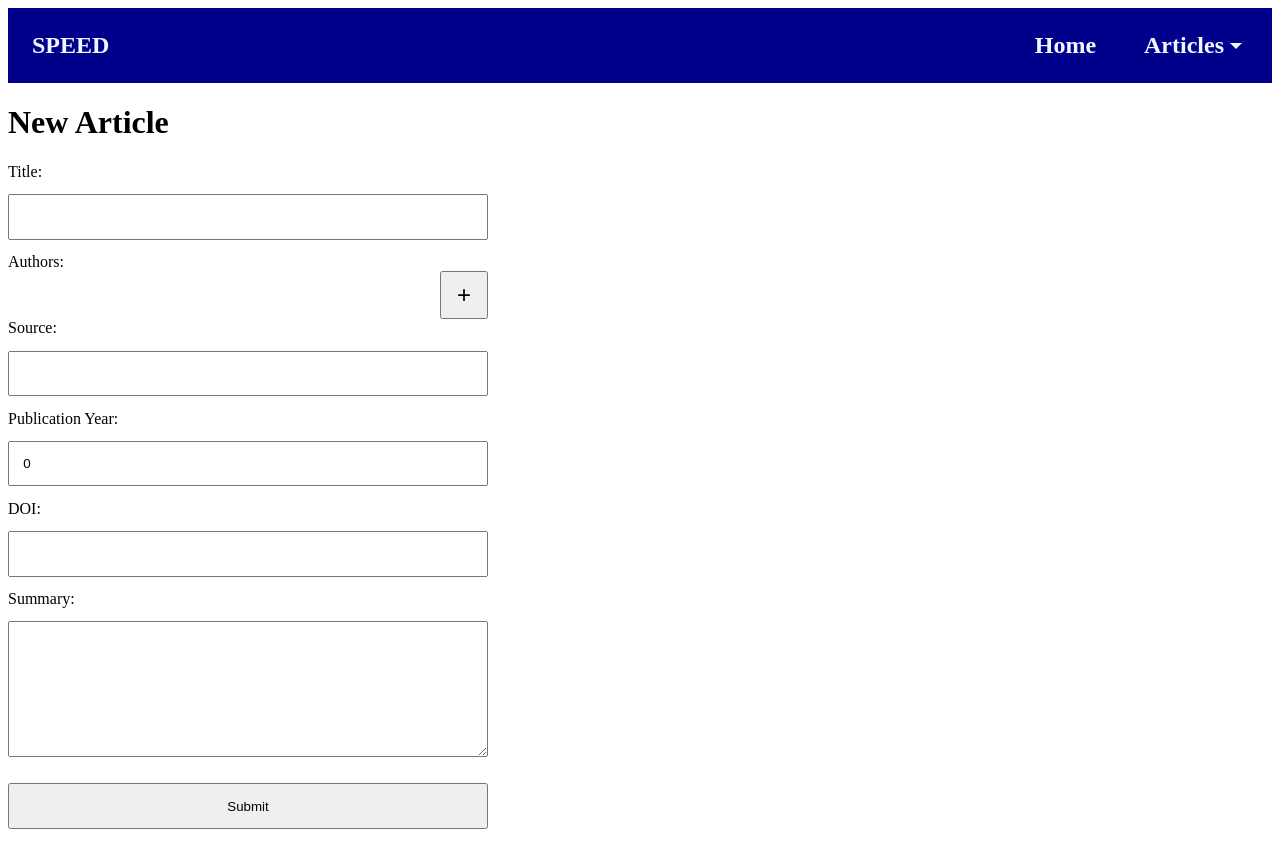
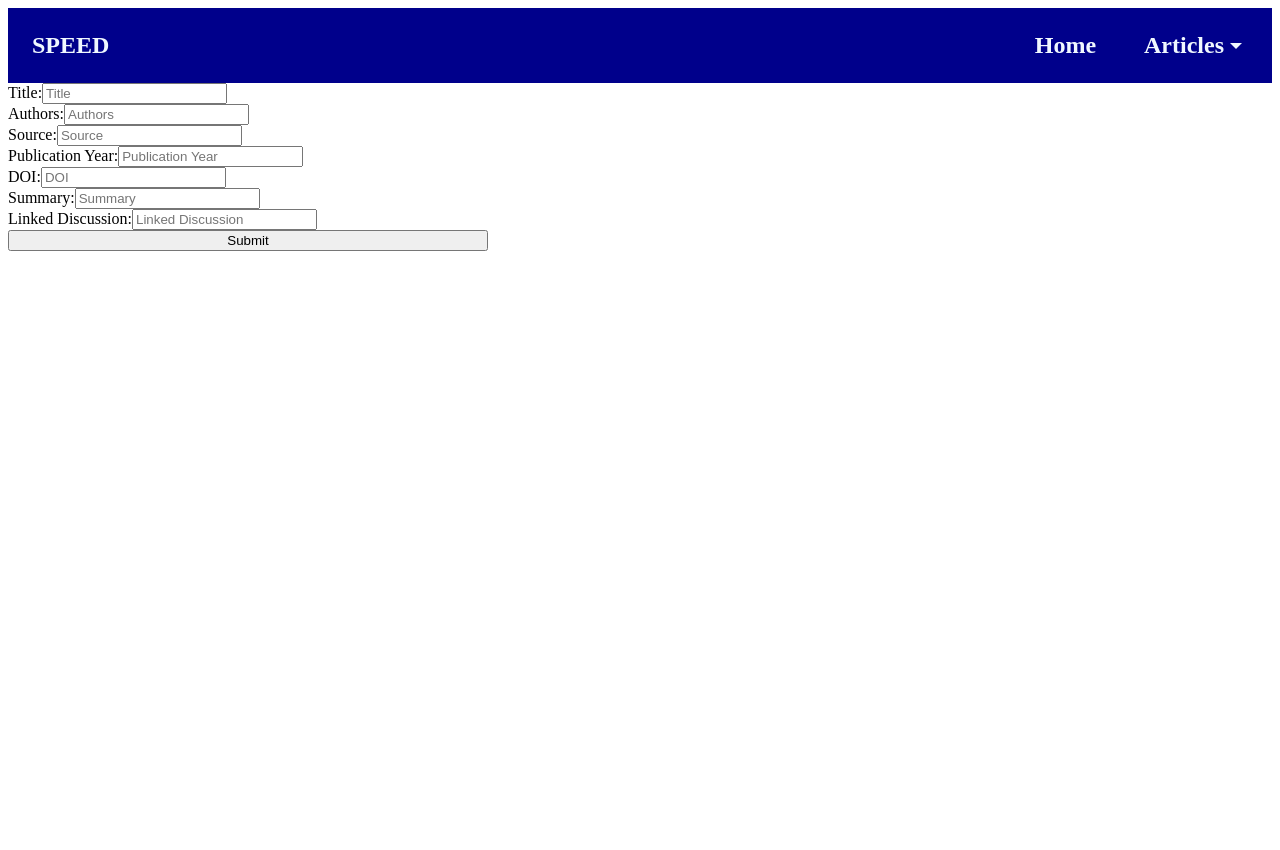
Before and after one commit to eirikenriquez/cise-worksheet4-frontend, a Next.js app: page /articles/new in a window 1280 px wide. After the commit the page ends 800 px from the top, so only its background shows below. Built offline with nearby package versions, Linux system fonts and the light colour scheme.

Commit message:
connect to backedn

```diff
--- a/package.json
+++ b/package.json
@@ -21,6 +21,7 @@
     "postcss": "8.4.27",
     "react": "18.2.0",
     "react-dom": "18.2.0",
+    "react-hook-form": "^7.45.4",
     "react-icons": "^4.10.1",
     "react-router-dom": "^6.15.0",
     "sass": "^1.65.1",
--- a/src/components/SubmissionForm.tsx
+++ b/src/components/SubmissionForm.tsx
@@ -1,32 +1,110 @@
 import React from "react";
 import { useForm } from "react-hook-form";
+import formStyles from "../styles/Form.module.scss";
 
 export default function SubmissionForm() {
   const { register, handleSubmit } = useForm();
 
-  const onSubmit = (data: any) => JSON.stringify(data);
+  const onSubmit = (data: any) => {
+    const url = "http://localhost:8082/api/articles";
+
+    const realAuthors = data.authors.split(",");
+    data.authors = realAuthors;
+
+    data.description = "";
+    if (data.claims) {
+      data.description += "Claim: " + data.claim;
+    }
+
+    if (data.evidence) {
+      data.description += "Evidence: " + data.evidence;
+    }
+
+    const requestOptions = {
+      method: "POST",
+      headers: {
+        "Content-Type": "application/json",
+      },
+      body: JSON.stringify(data),
+    };
+
+    fetch(url, requestOptions)
+      .then((response) => response.json())
+      .then((responseData) => {
+        console.log("Response:", responseData);
+      })
+      .catch((error) => {
+        console.error("Error:", error);
+      });
+  };
 
   return (
-    <form onSubmit={handleSubmit(onSubmit)}>
-      <input {...register("title")} placeholder="Title" />
-      <p>
-        <input {...register("authors")} placeholder="Authors" />
-      </p>
-      <p>
-        <input {...register("source")} placeholder="Source" />
-      </p>
-      <p>
-        <input {...register("pubyear")} placeholder="Publication Year" />
-      </p>
-      <p>
-        <input {...register("doi")} placeholder="DOI" />
-      </p>
+    <form className={formStyles.form} onSubmit={handleSubmit(onSubmit)}>
+      <div>
+        <label htmlFor="title">Title:</label>
+        <input
+          {...register("title")}
+          type="text"
+          id="title"
+          placeholder="Title"
+        />
+      </div>
 
-      <select {...register("linked_discussion")}>
-        <option value="">Select SE practice...</option>
-        <option value="TDD">TDD</option>
-        <option value="Mob Programming">Mob Programmin</option>
-      </select>
+      <div>
+        <label htmlFor="authors">Authors:</label>
+        <input
+          {...register("authors")}
+          type="text"
+          id="authors"
+          placeholder="Authors"
+        />
+      </div>
+
+      <div>
+        <label htmlFor="source">Source:</label>
+        <input
+          {...register("source")}
+          type="text"
+          id="source"
+          placeholder="Source"
+        />
+      </div>
+
+      <div>
+        <label htmlFor="pubYear">Publication Year:</label>
+        <input
+          {...register("pubYear")}
+          type="text"
+          id="pubYear"
+          placeholder="Publication Year"
+        />
+      </div>
+
+      <div>
+        <label htmlFor="doi">DOI:</label>
+        <input {...register("doi")} type="text" id="doi" placeholder="DOI" />
+      </div>
+
+      <div>
+        <label htmlFor="summary">Summary:</label>
+        <input
+          {...register("summary")}
+          type="text"
+          id="summary"
+          placeholder="Summary"
+        />
+      </div>
+
+      <div>
+        <label htmlFor="linkedDiscussion">Linked Discussion:</label>
+        <input
+          {...register("linkedDiscussion")}
+          type="text"
+          id="linkedDiscussion"
+          placeholder="Linked Discussion"
+        />
+      </div>
+
       <input type="submit" />
     </form>
   );
--- a/src/pages/articles/new.tsx
+++ b/src/pages/articles/new.tsx
@@ -1,6 +1,6 @@
 import { FormEvent, useState } from "react";
 import formStyles from "../../styles/Form.module.scss";
-import axios from "axios";
+import SubmissionForm from "../../components/SubmissionForm";
 
 const NewDiscussion = () => {
   const [title, setTitle] = useState("");
@@ -12,15 +12,7 @@ const NewDiscussion = () => {
   const [linkedDiscussion, setLinkedDiscussion] = useState("");
 
   const submitNewArticle = async (event: FormEvent<HTMLFormElement>) => {
-    axios.post("http://localhost:8082/api/articles", {
-      title,
-      authors,
-      source,
-      publication_year: pubYear,
-      doi,
-      summary,
-      linked_discussion: linkedDiscussion,
-    });
+    event.preventDefault();
 
     console.log(
       JSON.stringify({
@@ -51,6 +43,8 @@ const NewDiscussion = () => {
   };
   // Return the full form
   return (
+    <SubmissionForm />
+    /*
     <div className="container">
       <h1>New Article</h1>
       <form className={formStyles.form} onSubmit={submitNewArticle}>
@@ -145,6 +139,7 @@ const NewDiscussion = () => {
         </button>
       </form>
     </div>
+    */
   );
 };
 
```
Also changed, not shown: src/pages/articles/index.tsx (+45 -6 lines), 1 other file (tests, documents, lock files or other folders).
